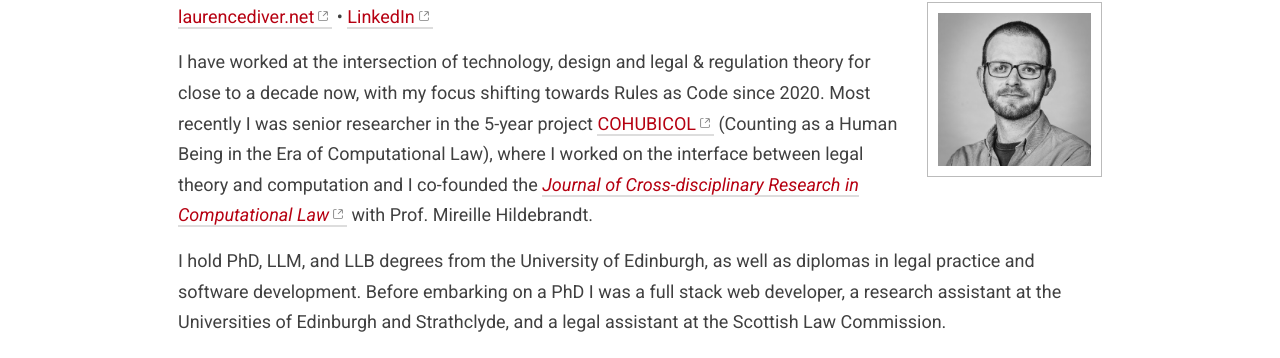
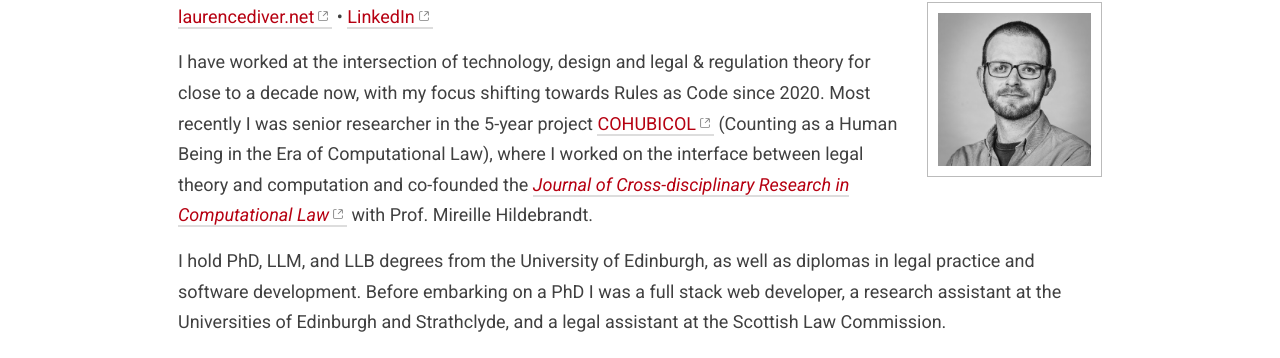
Before and after one commit to crlp-jerseyldo/crlp-jerseyldo.github.io, a Jekyll site: the page built from _pages/team.md, in a window 1280 px wide and 900 px high, scrolled down 1558 px. Shown: the part 147-505 px from the top of the window. Built offline with Jekyll 4.4.1, drawn with Linux system fonts in a browser that asks for light colours.

```diff
--- a/_pages/team.md
+++ b/_pages/team.md
@@ -37,7 +37,7 @@ Joining the CRLP felt like a natural step in my quest to contribute to this evol
 
 [laurencediver.net](https://laurencediver.net){:target="_blank"} &bull; [LinkedIn](https://www.linkedin.com/in/laurencediver/){:target="_blank"}
 
-I have worked at the intersection of technology, design and legal & regulation theory for close to a decade now, with my focus shifting towards Rules as Code since 2020. Most recently I was senior researcher in the 5-year project [COHUBICOL](https://cohubicol.com){:target="_blank"} (Counting as a Human Being in the Era of Computational Law), where I worked on the interface between legal theory and computation and I co-founded the [*Journal of Cross-disciplinary Research in Computational Law*](https://journalcrcl.org){:target="_blank"} with Prof. Mireille Hildebrandt.
+I have worked at the intersection of technology, design and legal & regulation theory for close to a decade now, with my focus shifting towards Rules as Code since 2020. Most recently I was senior researcher in the 5-year project [COHUBICOL](https://cohubicol.com){:target="_blank"} (Counting as a Human Being in the Era of Computational Law), where I worked on the interface between legal theory and computation and co-founded the [*Journal of Cross-disciplinary Research in Computational Law*](https://journalcrcl.org){:target="_blank"} with Prof. Mireille Hildebrandt.
 
 I hold PhD, LLM, and LLB degrees from the University of Edinburgh, as well as diplomas in legal practice and software development. Before embarking on a PhD I was a full stack web developer, a research assistant at the Universities of Edinburgh and Strathclyde, and a legal assistant at the Scottish Law Commission.
 
```
